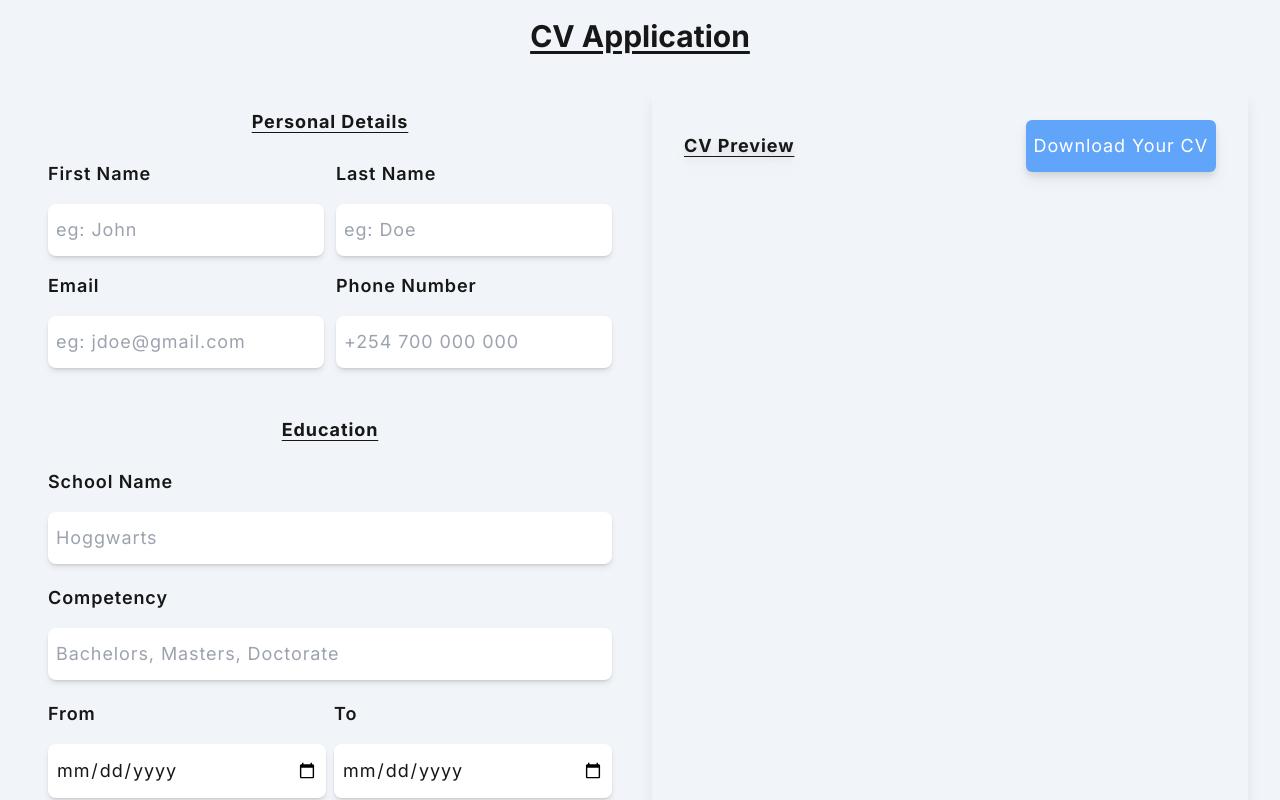
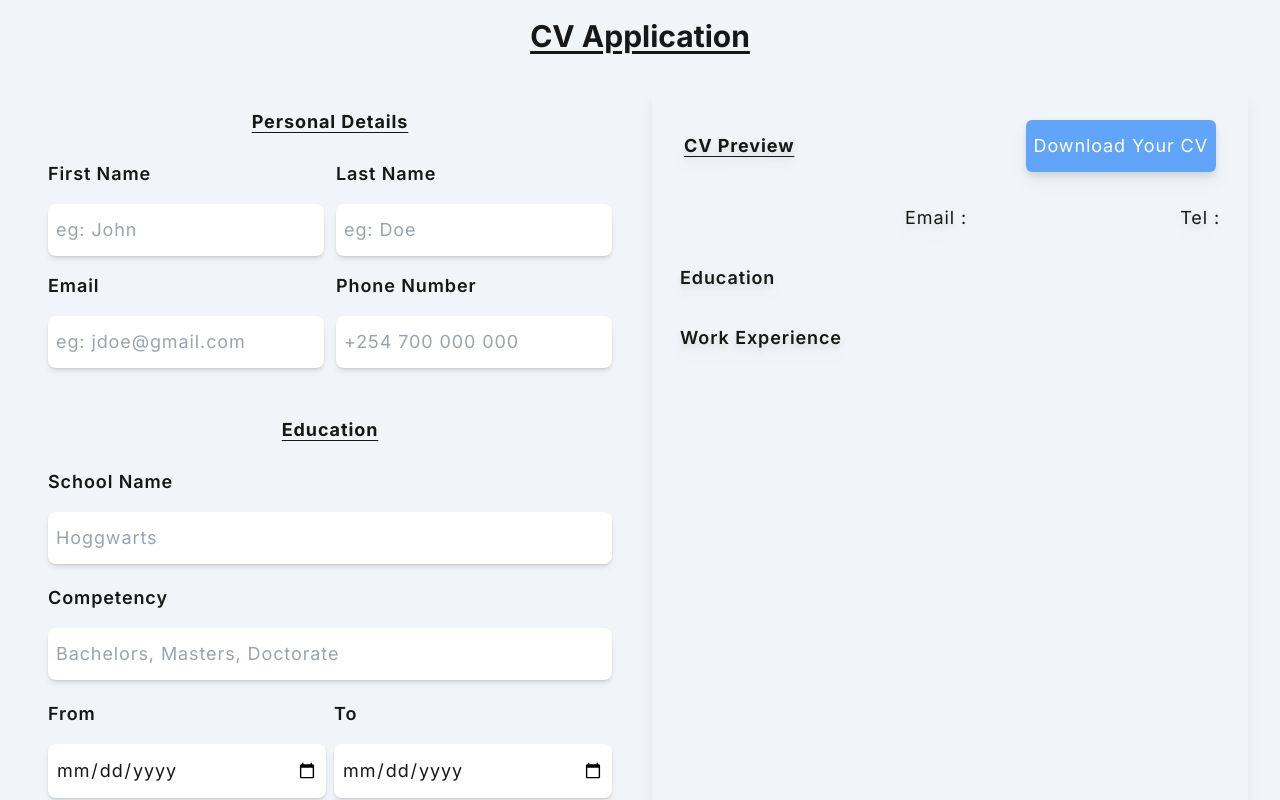
Before and after one commit to OketchOdanga/odin-cv-application, a React (Vite) app: page / in a window 1280 px wide. Shown: the top 800 px of the page. Built offline with nearby package versions, Linux system fonts and the light colour scheme.

Commit message:
feat: Add subtitles to preview

```diff
--- a/src/Components/Preview.jsx
+++ b/src/Components/Preview.jsx
@@ -21,10 +21,12 @@ export const Preview = ({ user }) => {
         <article>
           <h5>{first_name}</h5> <h5>{last_name}</h5>
         </article>
-        <p>{email} {phone}</p>
+        <p>Email : {email}</p>
+        <p>Tel : {phone}</p>
       </section>
 
       <section className="education">
+        <span> Education </span>
         {
           education.map((edu) => {
             const { school_name, competency, date_from, date_to } = edu
@@ -40,6 +42,7 @@ export const Preview = ({ user }) => {
       </section>
 
       <section className="work_experience">
+        <span>Work Experience </span>
         {
           workExperience.map((work) => {
             const { company_name, position, date_from, date_to } = work
```
